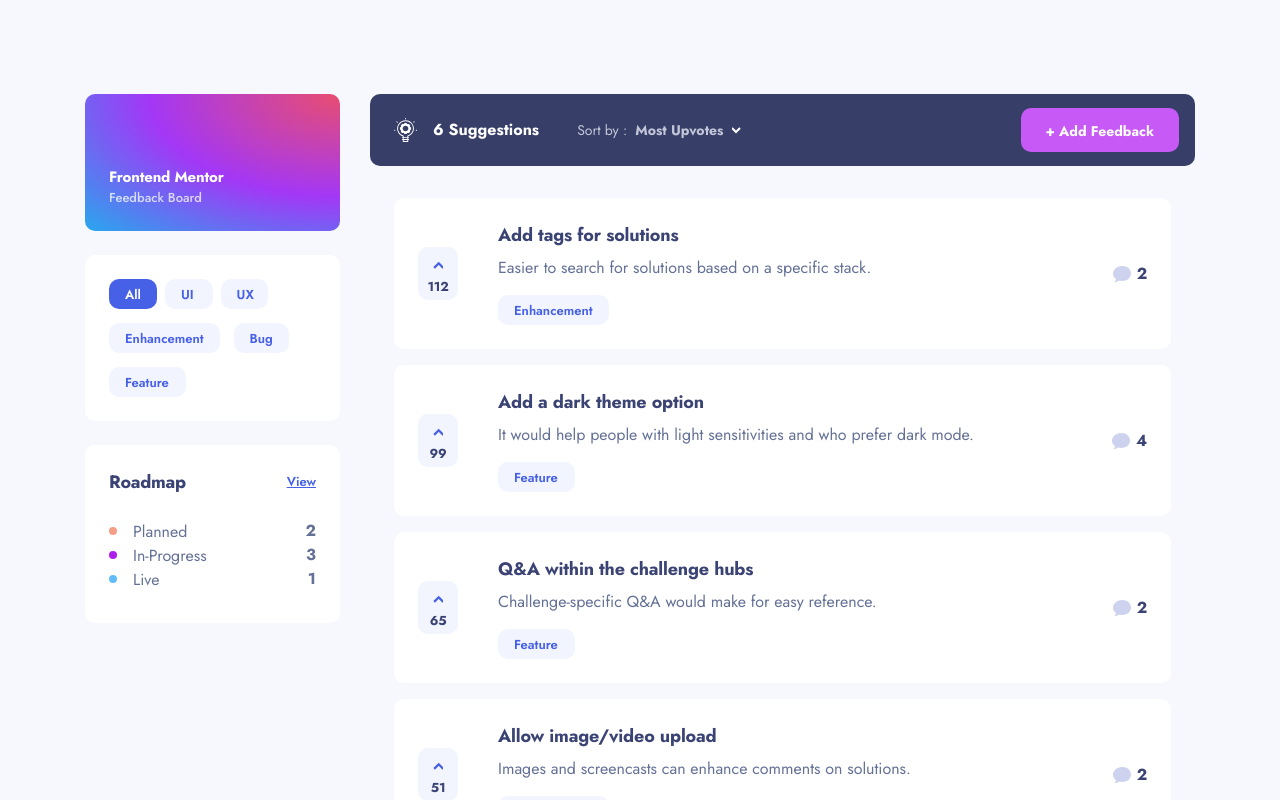
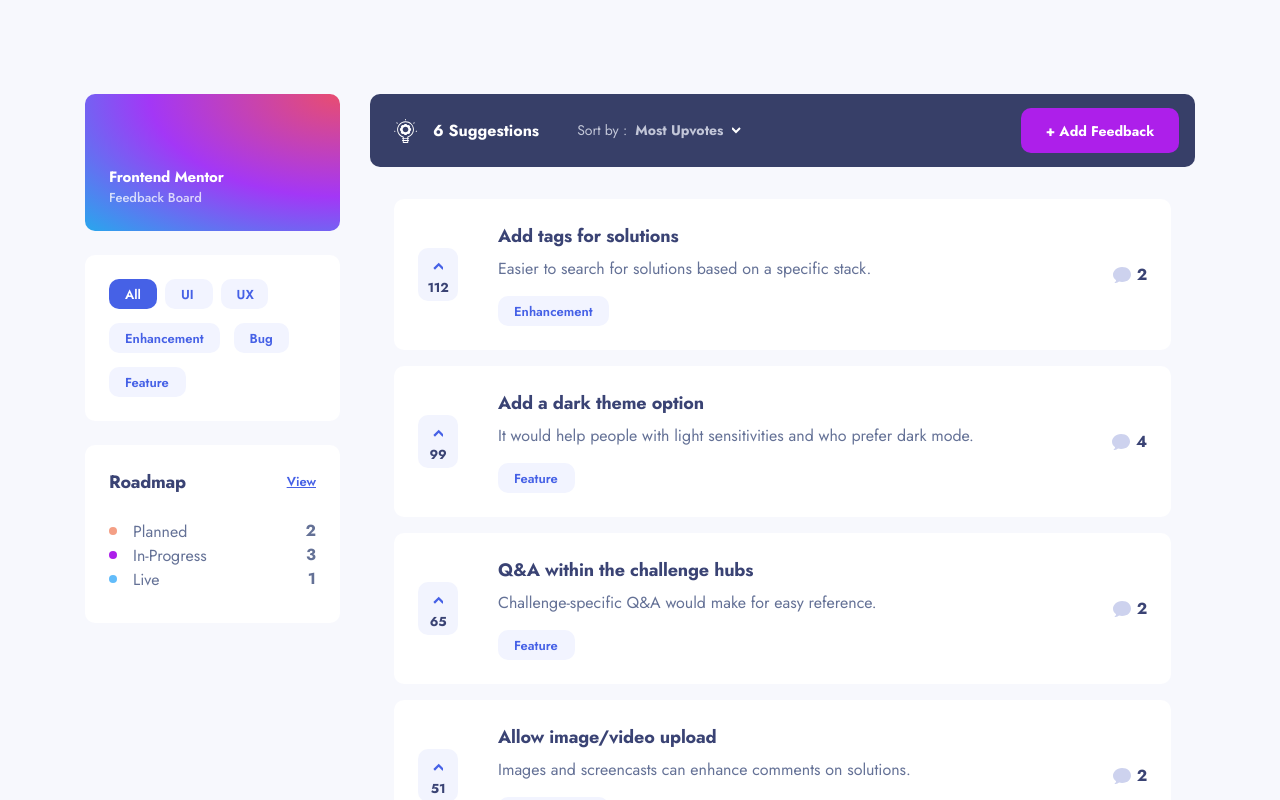
Before and after one commit to AlexisC73/feedback-front, a React (Vite) app: page / in a window 1280 px wide. Shown: the top 800 px of the page. Built offline with nearby package versions, Linux system fonts and the light colour scheme.

Commit message:
adding button component

```diff
--- /dev/null
+++ b/src/components/Button/button.tsx
@@ -0,0 +1,15 @@
+import { ReactNode } from "react";
+
+export type ButtonType = "primary" | "secondary" | "tertiary" | "danger"
+
+export function Button ({children, type = "primary"}: {children?: ReactNode, type?: ButtonType}) {
+  const styles: {[key in ButtonType]: string} = {
+    primary: "bg-#AD1FEA text-white hover:bg-#C75AF6",
+    secondary: "bg-#4661E6 text-white hover:bg-#7C91F9",
+    tertiary: "bg-#3A4374 text-white hover:bg-#656EA3",
+    danger: "bg-#D73737 text-white hover:bg-#E98888",
+  }
+  return (
+    <div className={`pt-3.25 pb-2.75 rounded-2.5 font-bold text-3.5 w-full ${styles[type]}`}>{children}</div>
+  )
+}
--- a/src/components/Suggestions/Suggestions.tsx
+++ b/src/components/Suggestions/Suggestions.tsx
@@ -1,4 +1,5 @@
 import { SuggestionsIcon } from "../../assets/icons"
+import { Button } from "../Button/button"
 import { SelectSortFilter } from "../SelectSortFilter/SelectSortFilter"
 
 export function Suggestions () {
@@ -8,13 +9,9 @@
         <p className="hidden text-white gap-x-4 items-center md:flex"><SuggestionsIcon className="text-6 text-white" /> <strong>6 Suggestions</strong></p>
         <SelectSortFilter activeFilter="Most Upvotes" />
       </div>
-      <AddFeedbackButton />
+      <button className="w-33.5 md:w-39.5">
+        <Button>+ Add Feedback</Button>
+      </button>
     </div>
   )
 }
-
-export function AddFeedbackButton () {
-  return (
-    <button className="text-white bg-#C75AF6 text-3.25 md:text-3.5 line-height-4.75 md:line-height-5 pl-4 pr-4.25 py-2.625 md:pl-6 md:pr-6.25 md:pt-3.125 md:pb-2.875 rounded-2.5 font-bold">+ Add Feedback</button>
-  )
-}
```
